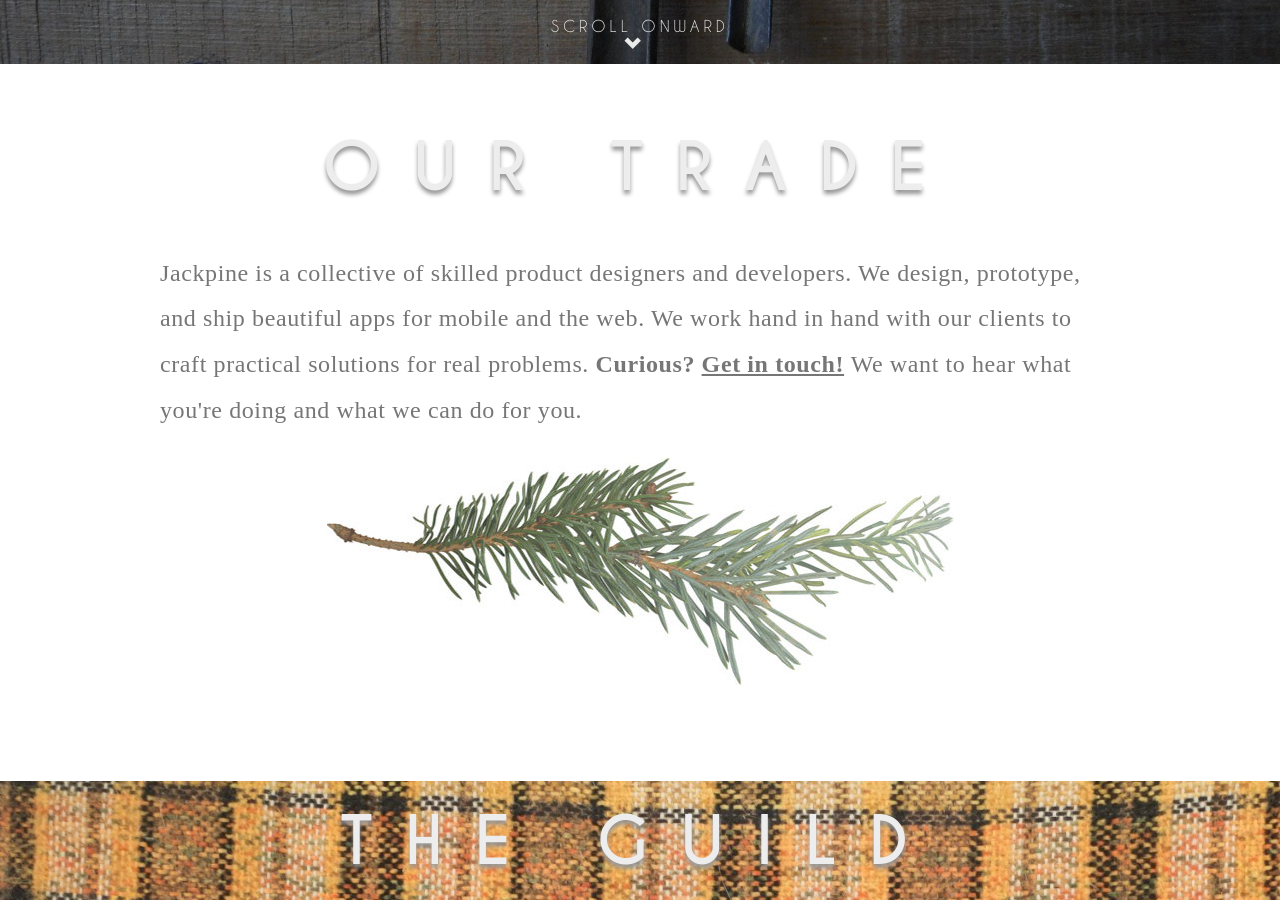
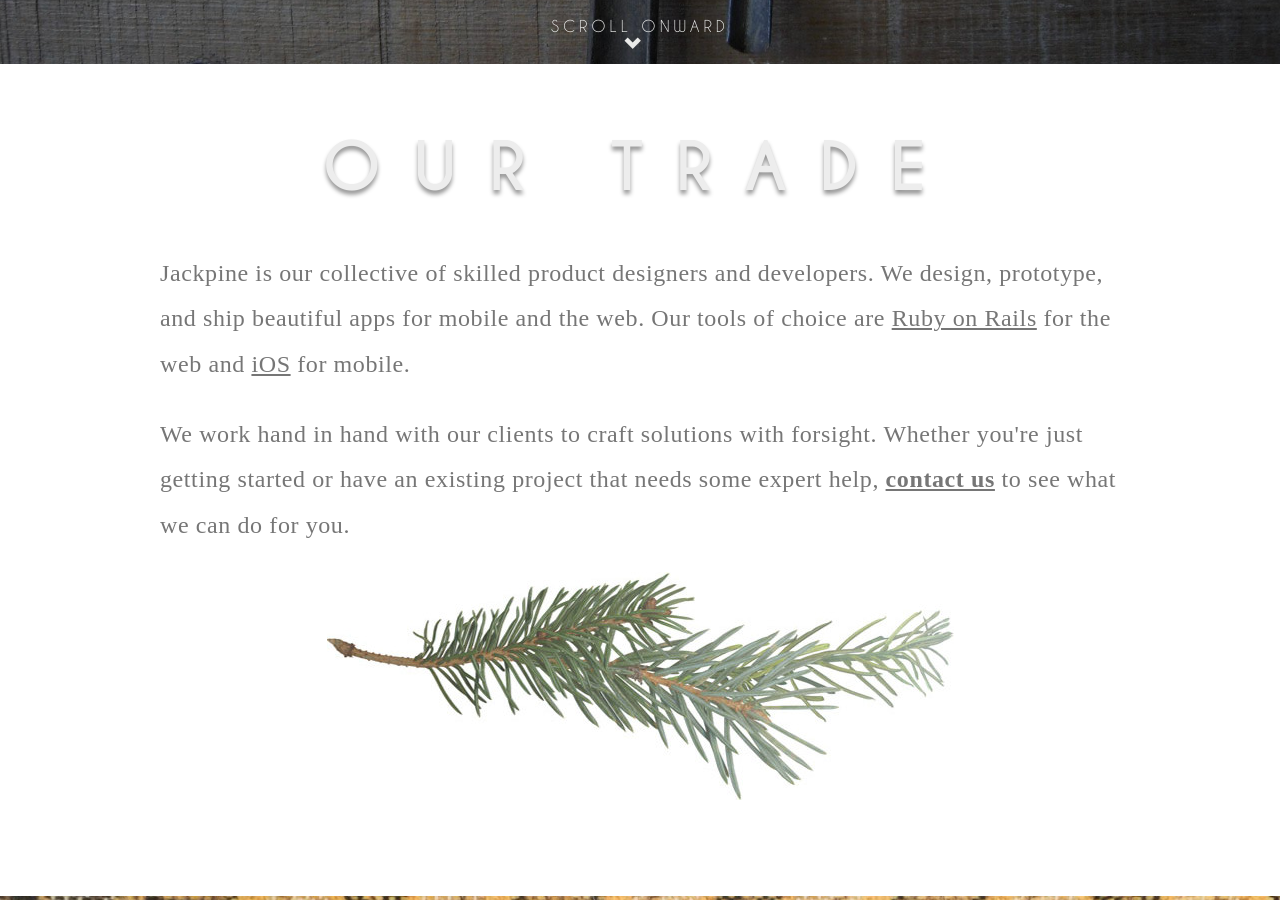
Before and after one commit to jackpine/jackpine.github.com, a Jekyll site: the page built from index.html, in a window 1280 px wide and 900 px high, scrolled down 836 px. Built offline with Jekyll 4.4.1, drawn with Linux system fonts in a browser that asks for light colours; Markdown is read by kramdown in place of the engine named in the settings.

Commit message:
copy with more specifics about what we do

```diff
--- a/index.html
+++ b/index.html
@@ -27,14 +27,19 @@
   <div class="centered">
     <h1>OUR TRADE</h1>
     <p>
-      Jackpine is a collective of skilled product designers and developers.
-      We design, prototype, and ship beautiful apps for mobile and the web.
-      We work hand in hand with our clients to craft practical solutions for real problems.
+      Jackpine is our collective of skilled product designers and developers.  We
+      design, prototype, and ship beautiful apps for mobile and the web. Our
+      tools of choice are <a href="http://rubyonrails.org/">Ruby on Rails</a>
+      for the web and <a href="https://www.apple.com/ios/what-is">iOS</a> for mobile.
+    </p>
+    <p>
+      We work hand in hand with our clients to craft solutions with forsight.
+      Whether you're just getting started or have an existing project that
+      needs some expert help,
       <strong>
-        Curious?
-        <a href="#lets_chat">Get in touch!</a>
+        <a href="#lets_chat">contact us</a>
       </strong>
-      We want to hear what you're doing and what we can do for you.
+      to see what we can do for you.
     </p>
     <img id="spruce_bough" src="img/spruce_bough.jpg">
   </div>
```
